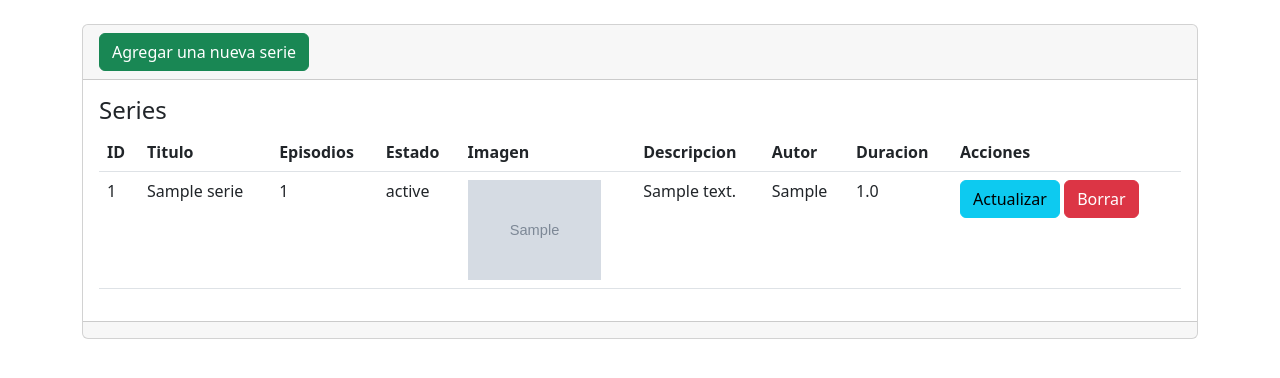
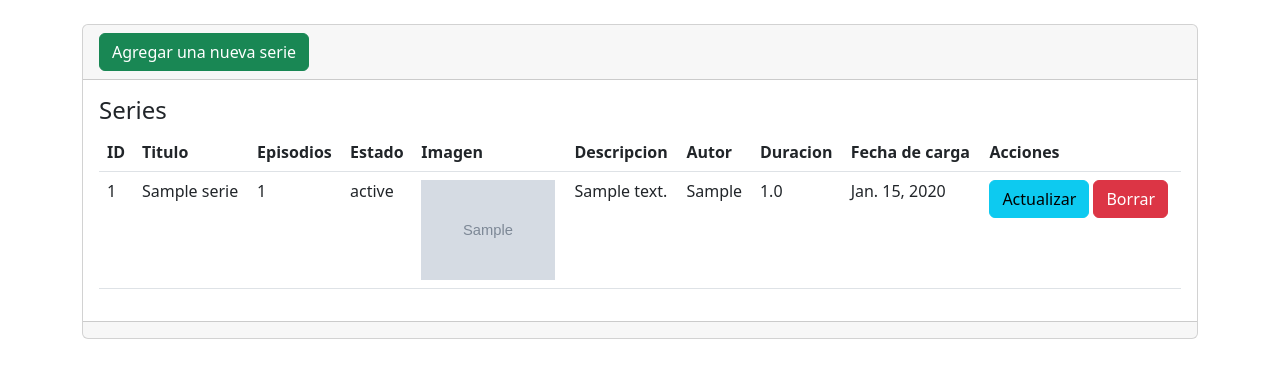
Before and after one commit to matirober/blog-de-animes, a Django app: page /series in a window 1280 px wide. Shown: the part 56-434 px from the top of the page. Run offline with Django 4.2, Linux system fonts and the light colour scheme; tables that the repository leaves empty hold one stand-in row (values such as "Sample post"); grey boxes marked "Sample" are stand-in pictures; parts of the project's set-up code (start-up, migrations or seed data) failed here and were passed over.

Commit message:
agrego fecha de carga a los models anime, serie y pelicula

```diff
--- a/sistema/animes/models.py
+++ b/sistema/animes/models.py
@@ -13,6 +13,7 @@ class Anime(models.Model):
     descripcion = models.TextField(max_length=500, verbose_name='Descripcion')
     autor = models.CharField(max_length=100)
     duracion = models.FloatField()
+    fecha_de_carga = models.DateField()
 
     def _str__(self):
         fila = "Titulo:" + self.titulo +  "-" + "Descripcion:" + self.descripcion
@@ -31,6 +32,7 @@ class Serie(models.Model):
     descripcion = models.TextField(max_length=500, verbose_name='Descripcion')
     autor = models.CharField(max_length=100)
     duracion = models.FloatField()
+    fecha_de_carga = models.DateField()
 
     def _str__(self):
         fila = "Titulo:" + self.titulo +  "-" + "Descripcion:" + self.descripcion
@@ -47,6 +49,7 @@ class Pelicula(models.Model):
     descripcion = models.TextField(max_length=500, verbose_name='Descripcion')
     autor = models.CharField(max_length=100)
     duracion = models.FloatField()
+    fecha_de_carga = models.DateField()
 
     def _str__(self):
         fila = "Titulo:" + self.titulo +  "-" + "Descripcion:" + self.descripcion
--- a/sistema/animes/templates/animes/index.html
+++ b/sistema/animes/templates/animes/index.html
@@ -24,6 +24,7 @@
                     <th>Descripcion</th>
                     <th>Autor</th>
                     <th>Duracion</th>
+                    <th>Fecha de carga</th>
                     <th>Acciones</th>
                 </tr>
             </thead>
@@ -42,6 +43,7 @@
                     <td>{{ anime.descripcion }}</td>
                     <td>{{ anime.autor }}</td>
                     <td>{{ anime.duracion }}</td>
+                    <td>{{ anime.fecha_de_carga }}</td>
                     <td>
                         <a name="" id="" class="btn btn-info" href="{% url 'actualizar_anime' anime.id %}" role="button">Actualizar</a>
                         <a name="" id="" class="btn btn-danger" href="{% url 'borrar_anime' anime.id %}" role="button">Borrar</a>
--- a/sistema/animes/templates/peliculas/index.html
+++ b/sistema/animes/templates/peliculas/index.html
@@ -21,6 +21,7 @@
                     <th>Descripcion</th>
                     <th>Autor</th>
                     <th>Duracion</th>
+                    <th>Fecha de carga</th>
                     <th>Acciones</th>
                 </tr>
             </thead>
@@ -37,6 +38,7 @@
                     <td>{{ pelicula.descripcion }}</td>
                     <td>{{ pelicula.autor }}</td>
                     <td>{{ pelicula.duracion }}</td>
+                    <td>{{ pelicula.fecha_de_carga }}</td>
                     <td>
                         <a name="" id="" class="btn btn-info" href="{% url 'actualizar_pelicula' pelicula.id %}" role="button">Actualizar</a>
                         <a name="" id="" class="btn btn-danger" href="{% url 'borrar_pelicula' pelicula.id %}" role="button">Borrar</a>
--- a/sistema/animes/templates/series/index.html
+++ b/sistema/animes/templates/series/index.html
@@ -23,6 +23,7 @@
                     <th>Descripcion</th>
                     <th>Autor</th>
                     <th>Duracion</th>
+                    <th>Fecha de carga</th>
                     <th>Acciones</th>
                 </tr>
             </thead>
@@ -41,6 +42,7 @@
                     <td>{{ serie.descripcion }}</td>
                     <td>{{ serie.autor }}</td>
                     <td>{{ serie.duracion }}</td>
+                    <td>{{ serie.fecha_de_carga }}</td>
                     <td>
                         <a name="" id="" class="btn btn-info" href="{% url 'actualizar_serie' serie.id %}" role="button">Actualizar</a>
                         <a name="" id="" class="btn btn-danger" href="{% url 'borrar_serie' serie.id %}" role="button">Borrar</a>
--- a/sistema/animes/views.py
+++ b/sistema/animes/views.py
@@ -29,7 +29,8 @@ def animes(request):
     return render(request, 'animes/index.html', {'animes': animes})
 
 def buscar_anime(request):
-    return ('animes/index.html', Anime.objetcs.get.first(request.GET or None))
+    animes = Anime.objets.get.first()
+    return (request, 'animes/index.html')
 
 @login_required
 def crear_anime(request):
```
Also changed, not shown: sistema/animes/migrations/0006_anime_fecha_de_carga.py (added), sistema/animes/migrations/0007_pelicula_fecha_de_carga_serie_fecha_de_carga.py (added), sistema/db.sqlite3, sistema/imagenes/3917551_Azsb7j7.jpg (added).
